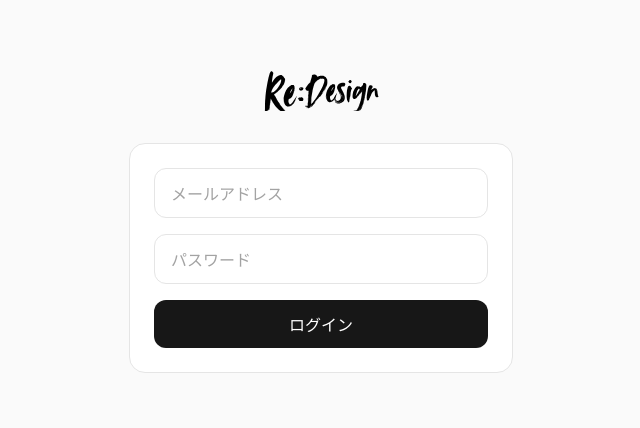
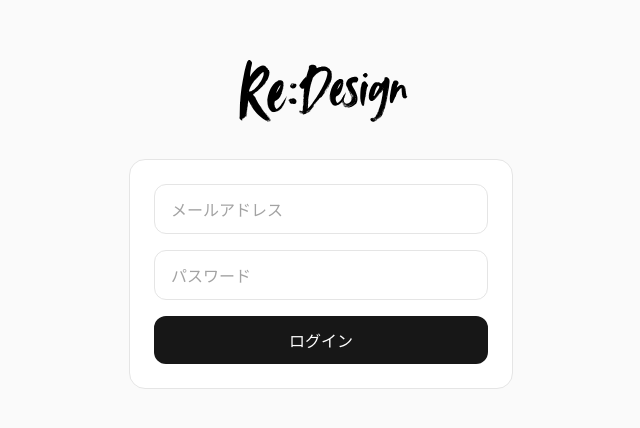
Before and after one commit to oro-orz/re-design, a Next.js app in the folder app/: page /login in a window 1280 px wide. Shown: the part 182-610 px from the top of the page, without its empty margins (319-959 px from the left). Built offline with nearby package versions, Linux system fonts and the light colour scheme.

Commit message:
ui: ログイン画面のロゴサイズを大きく

```diff
--- a/app/app/login/page.tsx
+++ b/app/app/login/page.tsx
@@ -43,11 +43,11 @@ export default function LoginPage() {
           <Image
             src="/Re-Design-logo.svg"
             alt="Re:Design"
-            width={200}
-            height={48}
+            width={280}
+            height={80}
             priority
             unoptimized
-            className="h-12 w-auto"
+            className="h-20 w-auto"
           />
         </div>
         <form
```
Also changed, not shown: app/public/Re-Design-logo.svg.
